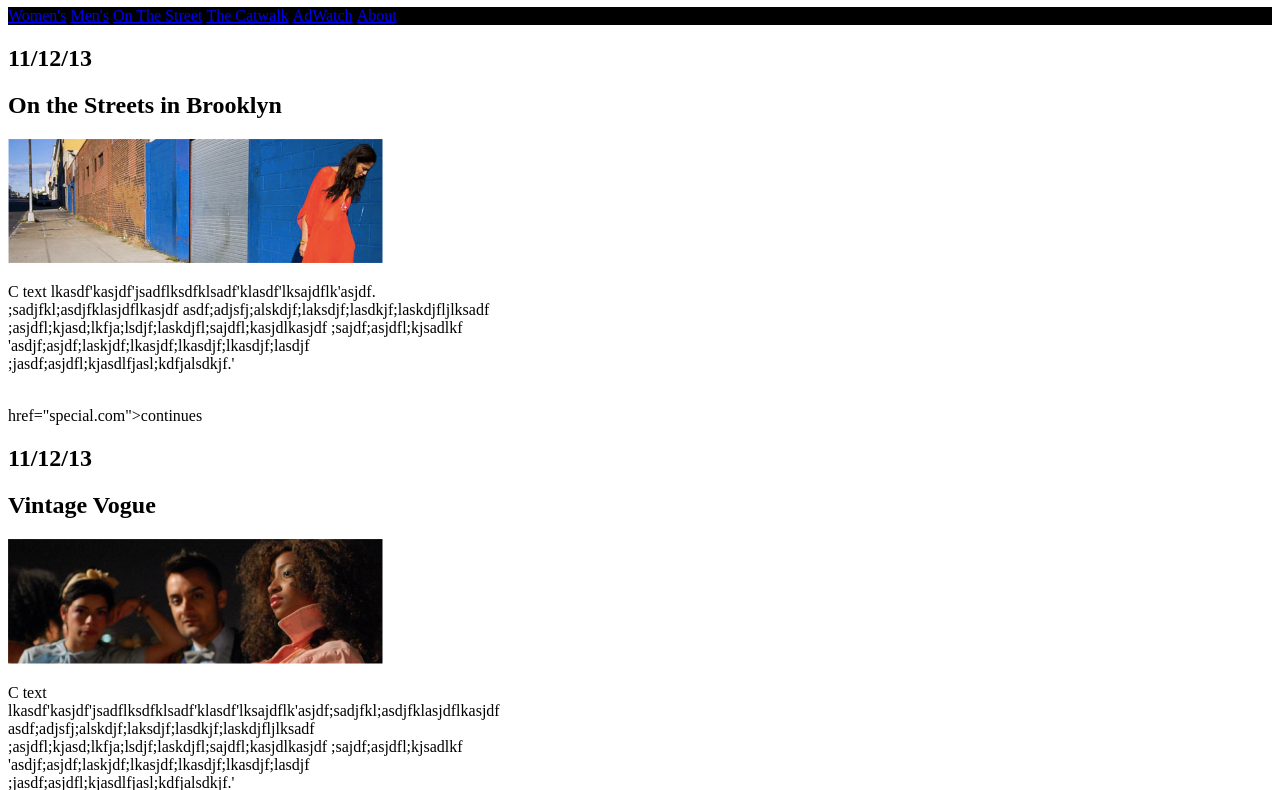
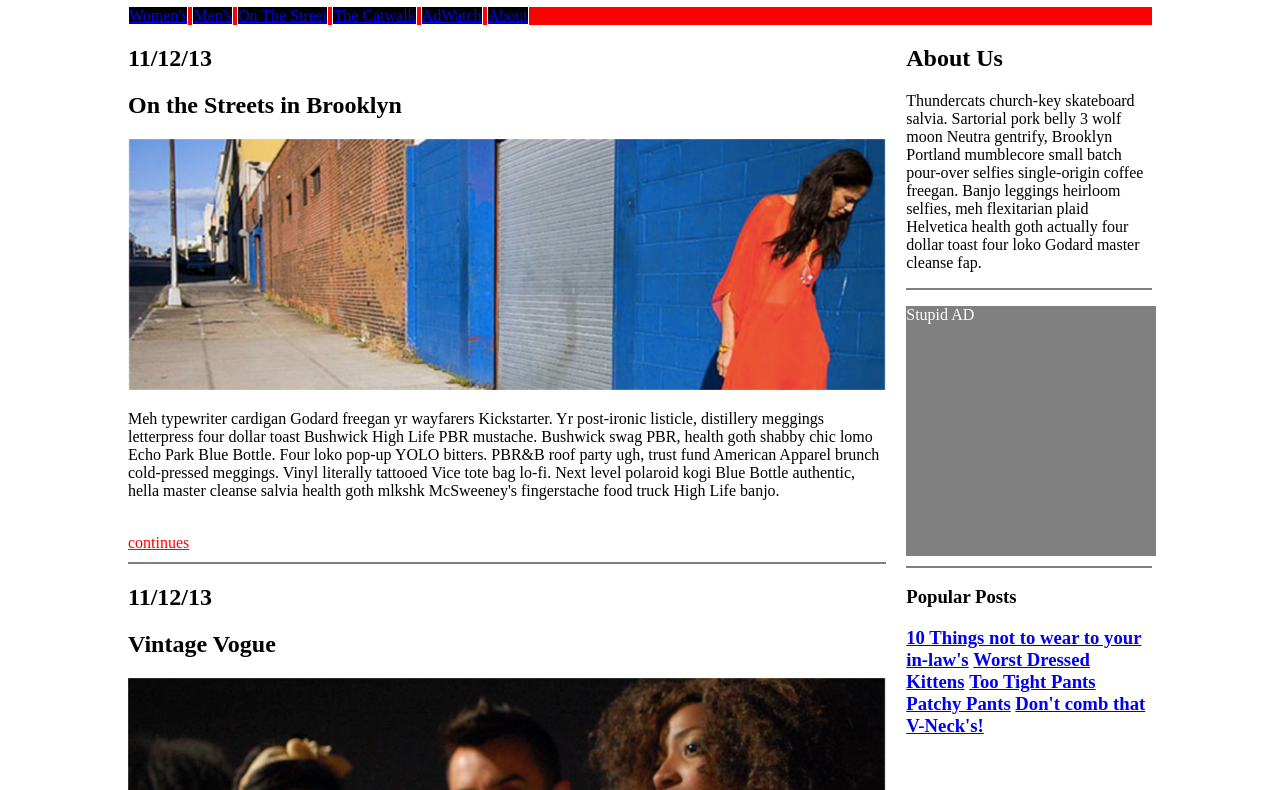
Before and after one commit to tommychipman/FEWD35-Homework, a plain HTML site: page week_3_styleblog/index.html in a window 1280 px wide. Shown: the part 73-863 px from the top of the page. Drawn offline with Linux system fonts and the light colour scheme.

Commit message:
Update
Still working on this template.

```diff
--- a/week_3_styleblog/index.html
+++ b/week_3_styleblog/index.html
@@ -9,31 +9,27 @@
 <body>
 	<h1>Satre's Style Blog</h1>
 
+	<div id="navigation-container">
 	<ul>
-  <li><a href="default.asp">Women's</a></li>
-  <li><a href="news.asp">Men's</a></li>
-  <li><a href="contact.asp">On The Street</a></li>
-  <li><a href="about.asp">The Catwalk</a></li>
-  <li><a href="about.asp">AdWatch</a></li>
-  <li><a href="about.asp">About</a></li>
+  <li class="navigation-box"><a href="default.asp">Women's</a></li>
+  <li class="navigation-box"><a href="news.asp">Men's</a></li>
+  <li class="navigation-box"><a href="contact.asp">On The Street</a></li>
+  <li class="navigation-box"><a href="about.asp">The Catwalk</a></li>
+  <li class="navigation-box"><a href="about.asp">AdWatch</a></li>
+  <li class="navigation-box"><a href="about.asp">About</a></li>
 
 
 </ul>
+</div>
 
 	<div class="container">
 		<h2 id="date">11/12/13</h2>
 		<h2> On the Streets in Brooklyn </h2>
 		<img src="ss1.png">
-		<p> C text lkasdf'kasjdf'jsadflksdfklsadf'klasdf'lksajdflk'asjdf.
-			;sadjfkl;asdjfklasjdflkasjdf
-			asdf;adjsfj;alskdjf;laksdjf;lasdkjf;laskdjfljlksadf
-			;asjdfl;kjasd;lkfja;lsdjf;laskdjfl;sajdfl;kasjdlkasjdf
-			;sajdf;asjdfl;kjsadlkf
-			'asdjf;asjdf;laskjdf;lkasjdf;lkasdjf;lkasdjf;lasdjf
-			;jasdf;asjdfl;kjasdlfjasl;kdfjalsdkjf.'
+		<p> Meh typewriter cardigan Godard freegan yr wayfarers Kickstarter. Yr post-ironic listicle, distillery meggings letterpress four dollar toast Bushwick High Life PBR mustache. Bushwick swag PBR, health goth shabby chic lomo Echo Park Blue Bottle. Four loko pop-up YOLO bitters. PBR&B roof party ugh, trust fund American Apparel brunch cold-pressed meggings. Vinyl literally tattooed Vice tote bag lo-fi. Next level polaroid kogi Blue Bottle authentic, hella master cleanse salvia health goth mlkshk McSweeney's fingerstache food truck High Life banjo.
 		</p>
 		<br>
-		<a> href="special.com">continues</a>
+		<a href="special.com">continues</a>
 
 				<div class="divider"></div>
 
@@ -41,12 +37,7 @@
 		<h2 id="date">11/12/13</h2>
 		<h2> Vintage Vogue </h2>
 			<img src="ss2.png">
-			<p> C text lkasdf'kasjdf'jsadflksdfklsadf'klasdf'lksajdflk'asjdf;sadjfkl;asdjfklasjdflkasjdf
-			asdf;adjsfj;alskdjf;laksdjf;lasdkjf;laskdjfljlksadf
-			;asjdfl;kjasd;lkfja;lsdjf;laskdjfl;sajdfl;kasjdlkasjdf
-			;sajdf;asjdfl;kjsadlkf
-			'asdjf;asjdf;laskjdf;lkasjdf;lkasdjf;lkasdjf;lasdjf
-			;jasdf;asjdfl;kjasdlfjasl;kdfjalsdkjf.'
+			<p> Meh typewriter cardigan Godard freegan yr wayfarers Kickstarter. Yr post-ironic listicle, distillery meggings letterpress four dollar toast Bushwick High Life PBR mustache. Bushwick swag PBR, health goth shabby chic lomo Echo Park Blue Bottle. Four loko pop-up YOLO bitters. PBR&B roof party ugh, trust fund American Apparel brunch cold-pressed meggings. Vinyl literally tattooed Vice tote bag lo-fi. Next level polaroid kogi Blue Bottle authentic, hella master cleanse salvia health goth mlkshk McSweeney's fingerstache food truck High Life banjo.
 		</p>
 		<br>
 		<a> href="special.com">continues</a>
@@ -68,21 +59,33 @@
 
 </ul>
 
+</div>
+
+<div class="right-side">
+	<h2> About Us </h2>
+	<p>Thundercats church-key skateboard salvia. Sartorial pork belly 3 wolf moon Neutra gentrify, Brooklyn Portland mumblecore small batch pour-over selfies single-origin coffee freegan. Banjo leggings heirloom selfies, meh flexitarian plaid Helvetica health goth actually four dollar toast four loko Godard master cleanse fap. </P>
+
+					<div class="divider"></div>
 
 
+<div class="add-box"> <p class="ad">Stupid AD</p></div>
+
+					<div class="divider"></div>
 
 
+<h3>Popular Posts<h3>
 
-
-
+<ul id="popular">
+	<li><a href="default.asp">10 Things not to wear to your in-law's</a></li>
+  <li class="pop"><a href="news.asp">Worst Dressed Kittens</a></li>
+  <li class="pop"><a href="contact.asp">Too Tight Pants</a></li>
+  <li class="pop"><a href="about.asp">Patchy Pants</a></li>
+  <li class="pop"><a href="about.asp">Don't comb that</a></li>
+  <li class="pop"><a href="about.asp">V-Neck's!</a></li>
 
 
 
 
 </div>
-
-
-
-
 </body>
 </html>
--- a/week_3_styleblog/stylesheet.css
+++ b/week_3_styleblog/stylesheet.css
@@ -1,36 +1,87 @@
 h1{
+	font-family: helvitica; sans
+	color:red;
+
+}
+body{
+	margin-left: 10%;
+	margin-right: 10%;
+}
+
+#navigation-container ul{
+	width:100%;
+	background-color: red;
+
+}
+
+.navigation-box{
+
+	width:25%;
+	height: 30px;
+	background-color: black;
+	color:white;
+	border: solid white .5px;
+	display:
 
 }
 
 .container {
-	width:500px;
+	width:74%;
+	float:left;
+
+}
+.right-side {
+	width:24%;
+	float:right;
 }
 
 ul {
-	background-color: black;
     list-style-type: none;
     margin: 0;
     padding: 0;
     position: center;
     }
 
+
 li {
 	display: inline;
+	color:white;
 }
 
 img {
 
-	width: 75%;
+	width: 100%;
 	height: 25%
 }
 
 .divider {
-	.divider {
-	border: g>ey  1px solid;
+
+	border: gray  1px solid;
 	margin-top: 10px;
 	margin-bottom: 10px;
 }
-a {
+.container > a {
 	color: red;
 	margin-left: 0;
 }
+
+.add-box {
+	width:250px;
+	height:250px;
+	background-color: gray;
+
+
+
+}
+
+.ad {
+	color:white;
+	size:36px;
+	font-family:Shadows Into Light;
+}
+
+#popular {
+	display:block;
+	list-style-type: initial;
+
+}
```
Lines whose indentation alone changed are shown as unchanged.
